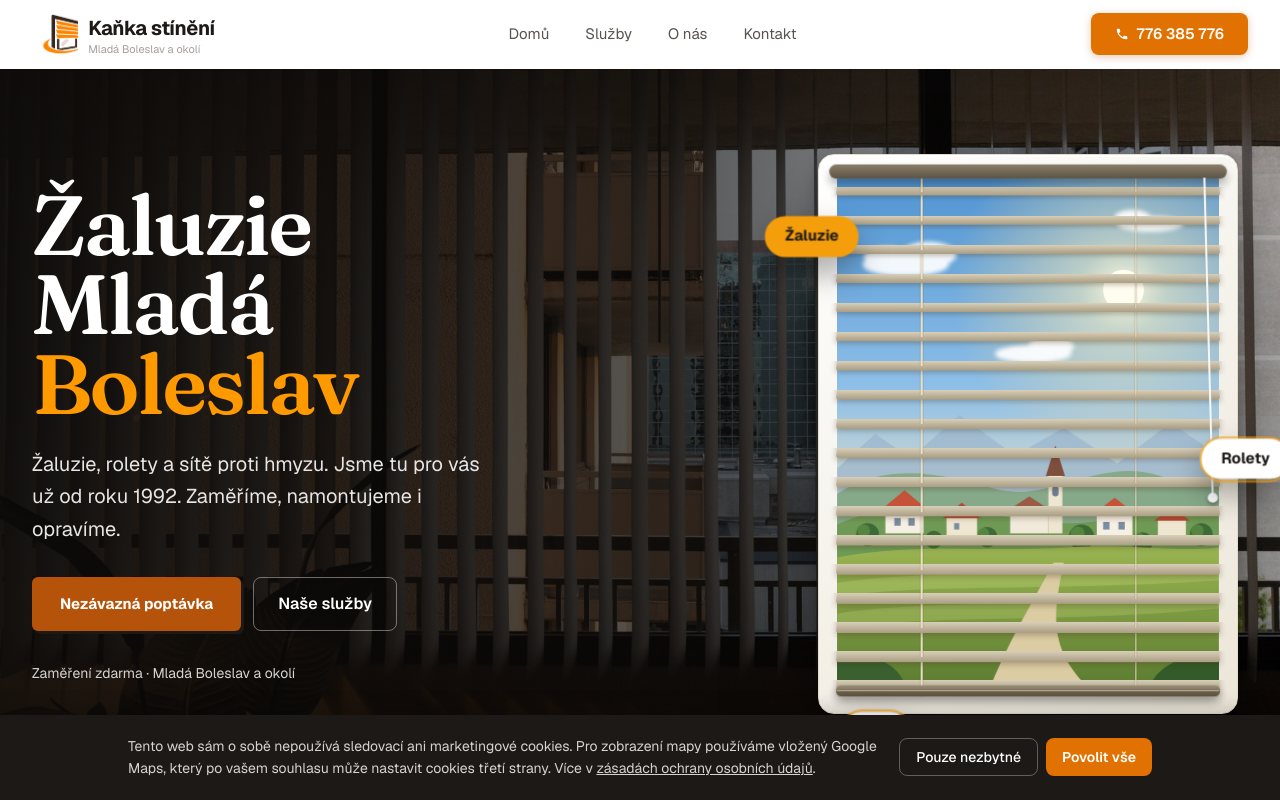
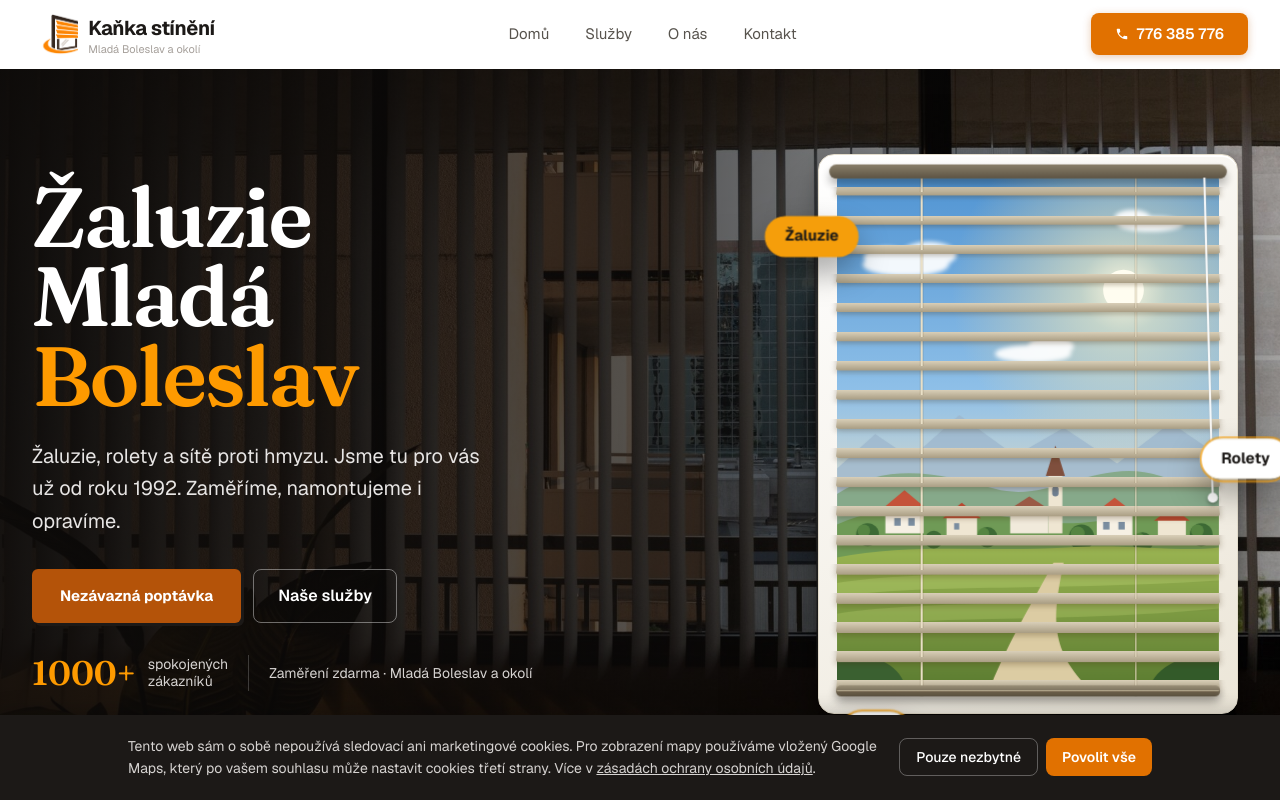
Before and after one commit to cactusac6/kankastinenii, a Next.js app: page / in a window 1280 px wide. Shown: the top 800 px of the page. Built offline with nearby package versions, Linux system fonts and the light colour scheme.

Commit message:
1000+ spokojenych zakazniku v hero

```diff
--- a/app/page.tsx
+++ b/app/page.tsx
@@ -410,9 +410,14 @@ export default function Home() {
                 Naše služby
               </a>
             </div>
-            <p className="mt-8 text-stone-300 text-sm">
-              Zaměření zdarma · Mladá Boleslav a okolí
-            </p>
+            <div className="mt-8 flex flex-wrap items-center gap-x-5 gap-y-3 text-sm text-stone-300">
+              <div className="flex items-center gap-3">
+                <span className="font-serif text-[34px] leading-none font-semibold text-amber-500">1000+</span>
+                <span className="leading-tight">spokojených<br />zákazníků</span>
+              </div>
+              <span aria-hidden className="hidden sm:block h-9 w-px bg-white/20" />
+              <p>Zaměření zdarma · Mladá Boleslav a okolí</p>
+            </div>
           </div>
           <Blinds3D />
         </div>
```
